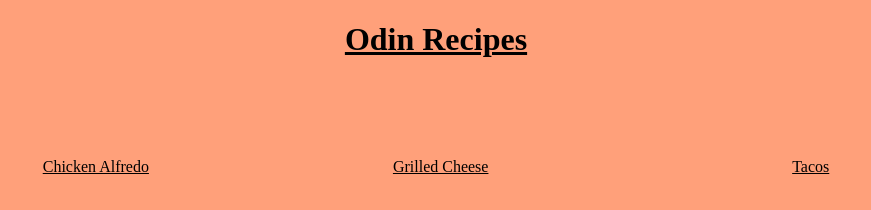
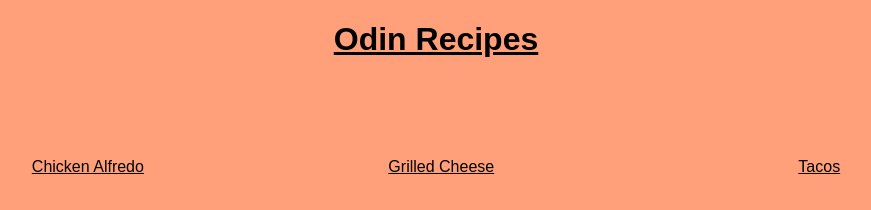
Before and after one commit to Graydon-Yingling/odin-recipes, a plain HTML site: page index.html in a window 1280 px wide. Shown: the whole page, without its empty margins (204-1075 px from the left). Drawn offline with Linux system fonts and the light colour scheme.

Commit message:
Add Font Family
Added font family to all pages.

```diff
--- a/style.css
+++ b/style.css
@@ -1,4 +1,8 @@
 /*Stylesheet*/
+
+* {
+    font-family: Arial, Helvetica, sans-serif;
+}
 
 body {
     background-color: lightsalmon;
```
